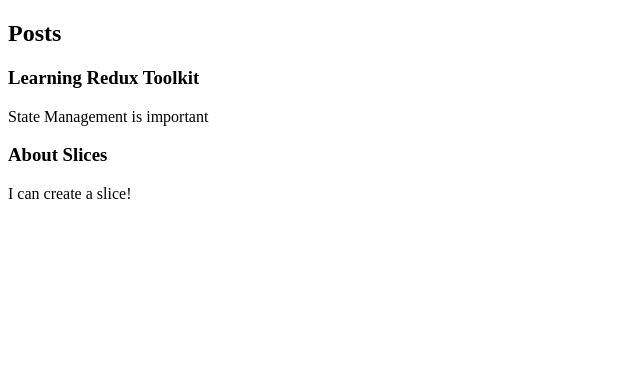
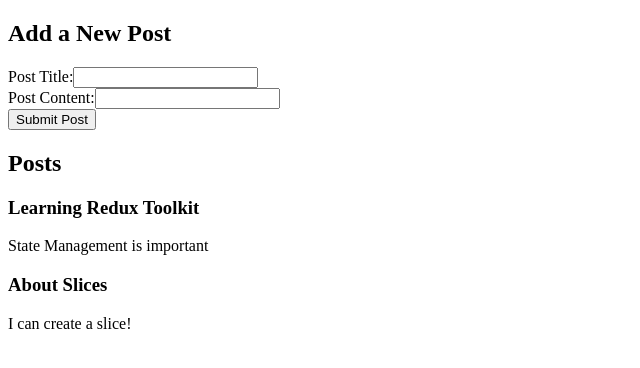
Before and after one commit to pn-code/redux-practice, a React (Vite) app: page / in a window 1280 px wide. Shown: the top 368 px of the page, without its empty margins (0-640 px from the left). Built offline with nearby package versions, Linux system fonts and the light colour scheme.

Commit message:
Added AddPostForm to App.jsx

```diff
--- a/src/App.jsx
+++ b/src/App.jsx
@@ -1,10 +1,12 @@
 import React, { useState } from "react";
 // import Counter from "./features/counter/Counter";
 import PostsList from "./features/posts/PostsList";
+import AddPostForm from "./features/posts/AddPostForm";
 
 function App() {
     return (
         <div className="App">
+            <AddPostForm/>
             <PostsList/>
         </div>
     );
```
